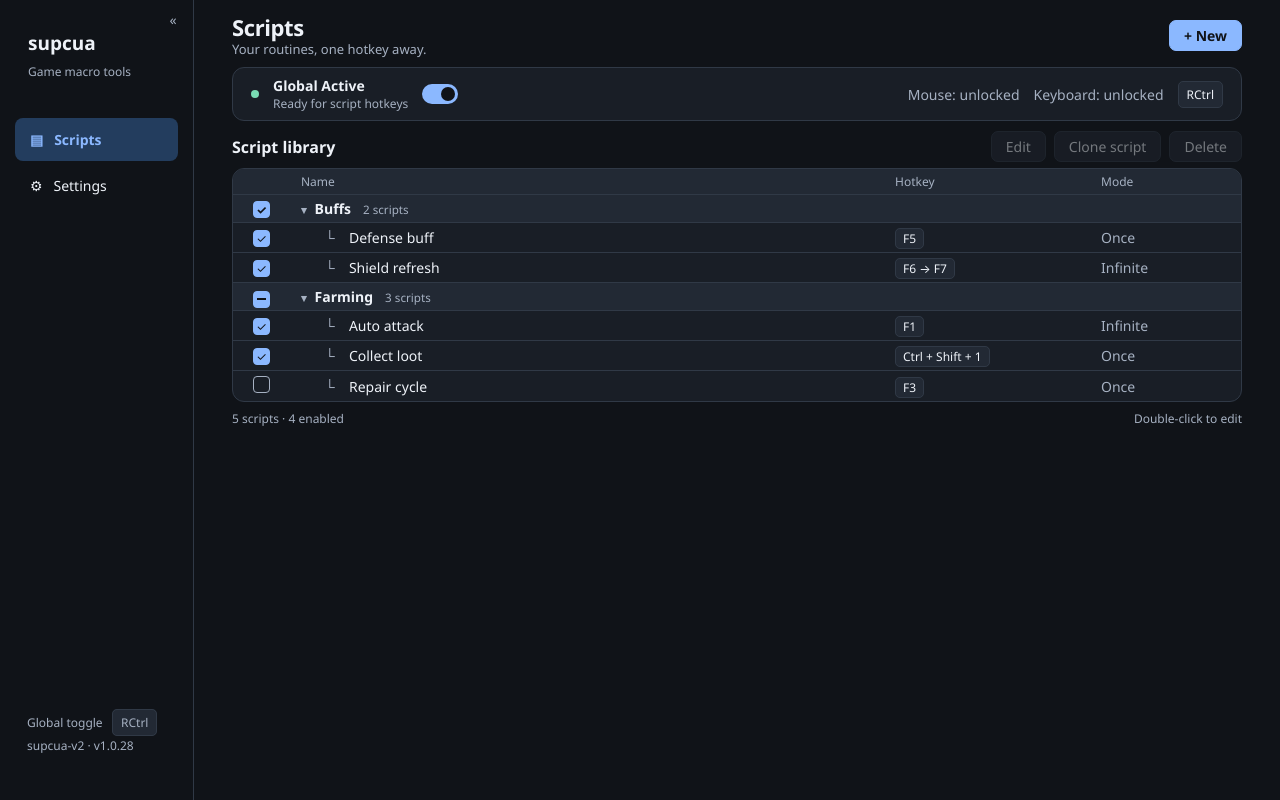
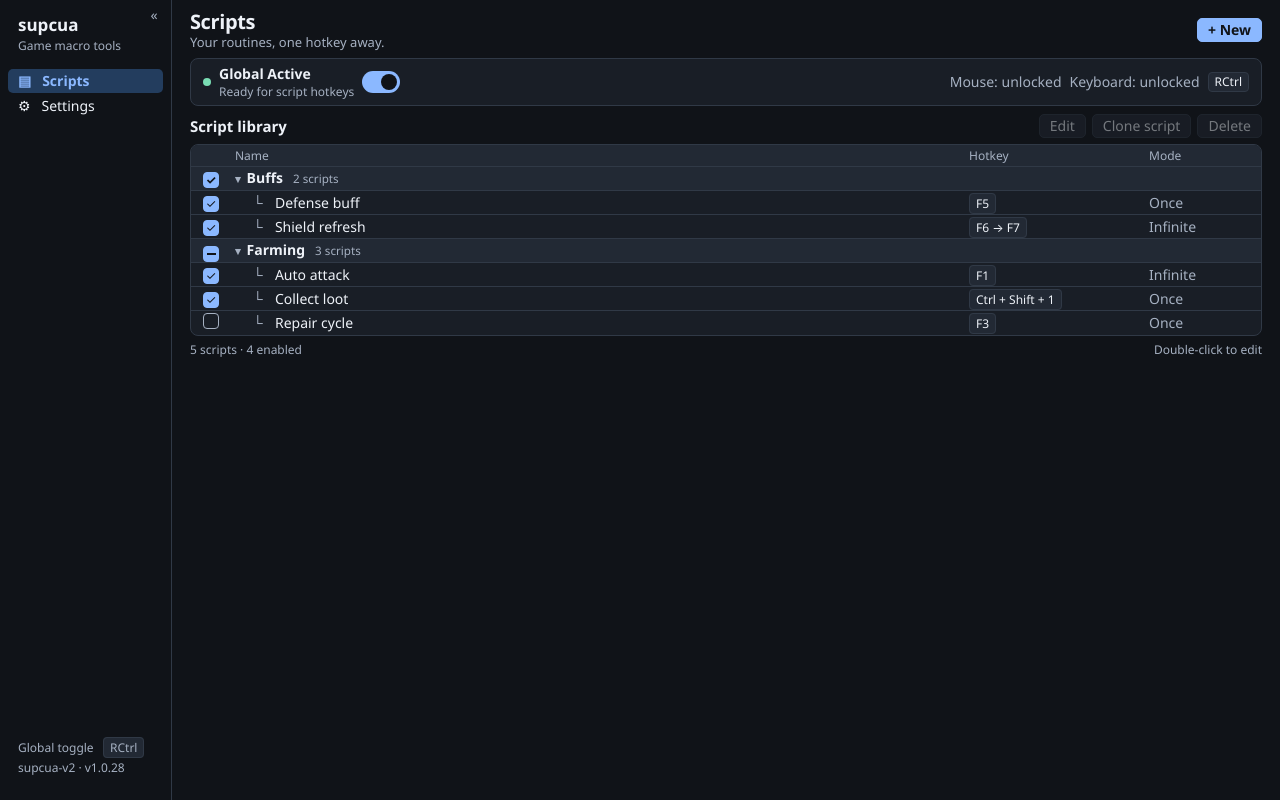
Before and after one commit to aceonline-tools/supcua-v2, a Svelte app in the folder frontend/: page / in a window 1280 px wide. Built offline with nearby package versions, Linux system fonts and the light colour scheme.

Commit message:
feat: very compact density tokens applied consistently across the sidebar, Scripts, Settings and the editor

```diff
--- a/frontend/src/app.css
+++ b/frontend/src/app.css
@@ -1,135 +1,128 @@
 *{box-sizing:border-box}
-:root{--font:'Segoe UI Variable','Segoe UI',system-ui,-apple-system,sans-serif}
+:root{--font:'Segoe UI Variable','Segoe UI',system-ui,-apple-system,sans-serif;--lh:20px;--row-h:24px;--th-h:22px;--ctl-h:24px;--ctl-px:10px;--chip-h:20px;--pad-x:12px;--pad-y:6px;--gap:8px;--radius:5px;--radius-card:8px}
 :root,:root[data-theme=dark]{color-scheme:dark;--bg:#101318;--surface:#191e26;--raised:#222934;--line:#303946;--text:#eef2f8;--muted:#a6b1c2;--accent:#8bb8ff;--on-accent:#101318;--selected:#233d5e;--green:#79dcb3;--danger:#ff8a8a;--shadow:0 16px 48px #0003}
 :root[data-theme=light]{color-scheme:light;--bg:#f3f6fb;--surface:#fff;--raised:#f2f5fa;--line:#dce3ee;--text:#19283b;--muted:#5c6b7e;--accent:#155db1;--on-accent:#fff;--selected:#e6efff;--green:#177a56;--danger:#b3261e;--shadow:0 16px 48px #22436612}
 html,body,#app{height:100%}
-body{margin:0;font-family:var(--font);font-size:14px;color:var(--text);background:var(--bg);overflow:hidden}
+body{margin:0;font-family:var(--font);font-size:14px;line-height:var(--lh);color:var(--text);background:var(--bg);overflow:hidden}
 button,input{font:inherit;color:inherit}
-button{border:1px solid var(--line);border-radius:7px;padding:9px 16px;background:var(--raised);white-space:nowrap;cursor:pointer}
+button{border:1px solid var(--line);border-radius:var(--radius);padding:1px var(--ctl-px);min-height:var(--ctl-h);background:var(--raised);white-space:nowrap;cursor:pointer}
 button:disabled{opacity:.45;cursor:default}
 button:focus-visible,input:focus-visible,[tabindex]:focus-visible{outline:2px solid var(--accent);outline-offset:1px}
 .primary{background:var(--accent);color:var(--on-accent);border-color:var(--accent);font-weight:650}
 .danger-text{color:var(--danger)}
 .muted{color:var(--muted)}
 .spacer{flex:1}
-kbd{font:12px var(--font);border:1px solid var(--line);border-radius:5px;padding:4px 8px;background:var(--raised);white-space:nowrap}
+kbd{font:12px/16px var(--font);border:1px solid var(--line);border-radius:4px;padding:1px 6px;background:var(--raised);white-space:nowrap}
 .app{height:100vh;display:flex;flex-direction:column}
-.shell{flex:1;min-height:0;display:grid;grid-template-columns:194px 1fr}
-.sidebar{border-right:1px solid var(--line);padding:30px 15px;display:flex;flex-direction:column;position:relative}
-.brand{font-size:19px;font-weight:650;margin:0 13px 7px}
-.sidebar .subtitle{font-size:12px;color:var(--muted);margin:0 13px 35px}
-.nav{display:flex;gap:13px;width:100%;text-align:left;border:0;background:none;padding:12px 15px;border-radius:8px;margin:3px 0}
-.side-toggle{position:absolute;top:6px;right:6px;width:28px;height:28px;padding:0;border:0;background:none;color:var(--muted);border-radius:6px;line-height:1}
+.shell{flex:1;min-height:0;display:grid;grid-template-columns:172px 1fr}
+.sidebar{border-right:1px solid var(--line);padding:14px 8px;display:flex;flex-direction:column;position:relative}
+.brand{font-size:17px;line-height:22px;font-weight:650;margin:0 10px 2px}
+.sidebar .subtitle{font-size:12px;line-height:16px;color:var(--muted);margin:0 10px 14px}
+.nav{display:flex;align-items:center;gap:8px;width:100%;text-align:left;border:0;background:none;padding:2px 10px;border-radius:var(--radius);margin:1px 0}
+.side-toggle{position:absolute;top:4px;right:6px;width:22px;min-height:22px;height:22px;padding:0;border:0;background:none;color:var(--muted);border-radius:var(--radius);line-height:1}
 .side-toggle:hover{background:var(--raised)}
-.shell.collapsed{grid-template-columns:58px 1fr}
-.sidebar.collapsed{padding:42px 7px 30px;align-items:center}
-.sidebar.collapsed .side-toggle{right:15px}
-.sidebar.collapsed .nav{width:40px;height:40px;padding:0;justify-content:center;align-items:center;gap:0}
+.shell.collapsed{grid-template-columns:46px 1fr}
+.sidebar.collapsed{padding:30px 7px 14px;align-items:center}
+.sidebar.collapsed .side-toggle{right:12px}
+.sidebar.collapsed .nav{width:32px;padding:0;justify-content:center;gap:0}
 .nav.active{background:var(--selected);color:var(--accent);font-weight:600}
-.sidebar footer{font-size:12px;color:var(--muted);padding:12px;line-height:1.9}
-main{padding:28px 38px 24px;min-width:0;overflow-y:auto}
-h1{font-size:30px;font-weight:650;letter-spacing:-.8px;margin:0 0 9px}
-h2{font-size:16px;font-weight:650;margin:0}
-.page-head{display:flex;align-items:center;justify-content:space-between;margin-bottom:26px}
-.page-head p{margin:0;color:var(--muted)}
-main:has(>.page-head.dense){padding:14px 38px}
-.page-head.dense{margin-bottom:10px}
-.page-head.dense h1{font-size:22px;line-height:26px;margin:0 0 1px;letter-spacing:-.4px}
-.page-head.dense p{font-size:13px;line-height:16px}
-.page-head.dense button{padding:5px 14px}
-.card{background:var(--surface);border:1px solid var(--line);border-radius:12px}
-.status{display:flex;align-items:center;padding:8px 18px;gap:14px;margin-bottom:10px}
+.sidebar footer{font-size:12px;color:var(--muted);padding:8px 10px;line-height:20px}
+main{padding:10px 18px 10px;min-width:0;overflow-y:auto}
+h1{font-size:20px;line-height:24px;font-weight:650;letter-spacing:-.4px;margin:0}
+h2{font-size:15px;line-height:20px;font-weight:650;margin:0}
+.page-head{display:flex;align-items:center;justify-content:space-between;margin-bottom:8px}
+.page-head p{margin:0;color:var(--muted);font-size:13px;line-height:16px}
+.card{background:var(--surface);border:1px solid var(--line);border-radius:var(--radius-card)}
+.status{display:flex;align-items:center;padding:5px var(--pad-x);gap:var(--gap);margin-bottom:8px}
 .dot{width:8px;height:8px;border-radius:50%;background:var(--muted);display:inline-block}
 .dot.on{background:var(--green)}
-.hint{font-size:12px;margin-top:0}
-.switch{width:36px;height:20px;padding:0;border:0;background:var(--accent);border-radius:20px;position:relative;flex-shrink:0}
-.switch:after{content:'';position:absolute;right:3px;top:3px;width:14px;height:14px;background:var(--on-accent);border-radius:50%}
+.hint{font-size:12px;line-height:16px;margin-top:0}
+.switch{width:38px;height:22px;min-height:22px;padding:0;border:0;background:var(--accent);border-radius:22px;position:relative;flex-shrink:0}
+.switch:after{content:'';position:absolute;right:3px;top:3px;width:16px;height:16px;background:var(--on-accent);border-radius:50%}
 .switch[aria-checked=false]{background:var(--line)}
 .switch[aria-checked=false]:after{right:auto;left:3px;background:var(--muted)}
-.toolbar{display:flex;gap:8px;margin:0 0 6px;align-items:center}
-.toolbar button{padding:5px 14px}
+.toolbar{display:flex;gap:6px;margin:0 0 6px;align-items:center}
 .table{overflow:hidden}
-.tr{display:grid;grid-template-columns:48px 1fr 206px 120px;align-items:center;min-height:30px;border-bottom:1px solid var(--line);padding:0 20px}
+.tr{display:grid;grid-template-columns:32px 1fr 180px 100px;align-items:center;min-height:var(--row-h);line-height:var(--lh);border-bottom:1px solid var(--line);padding:0 var(--pad-x)}
 .tr:last-child{border:0}
-.th{min-height:26px;font-size:12px;color:var(--muted);background:var(--raised)}
-.group{background:var(--raised);min-height:28px;font-weight:650}
-.group small{font-weight:400;margin-left:12px;color:var(--muted)}
-.chev{border:0;background:none;padding:2px 8px 2px 0;color:var(--muted);font-size:11px}
+.th{min-height:var(--th-h);font-size:12px;line-height:16px;color:var(--muted);background:var(--raised)}
+.group{background:var(--raised);min-height:var(--row-h);font-weight:650}
+.group small{font-weight:400;margin-left:10px;color:var(--muted)}
+.chev{border:0;background:none;padding:0 6px 0 0;min-height:22px;color:var(--muted);font-size:11px}
 .selected{background:var(--selected)}
 .row{cursor:default}
-.row kbd{padding:1px 7px}
-.row .name{display:flex;align-items:center;gap:10px;min-width:0}
-.row .name.tree{padding-left:24px}
+.row .name{display:flex;align-items:center;gap:8px;min-width:0}
+.row .name.tree{padding-left:18px}
 .row .name.tree:before{content:'└';color:var(--muted);margin-right:4px}
-.badge-unsaved{font-size:11px;color:var(--danger);border:1px solid var(--danger);border-radius:5px;padding:1px 6px}
-.link{border:0;background:none;padding:0;font-size:11px;color:var(--accent);text-decoration:underline}
-.cb{appearance:none;margin:0;width:17px;height:17px;border:1px solid var(--muted);border-radius:4px;display:inline-grid;place-content:center;background:none;cursor:pointer}
+.badge-unsaved{font-size:11px;line-height:14px;color:var(--danger);border:1px solid var(--danger);border-radius:4px;padding:0 5px}
+.link{border:0;background:none;padding:0 4px;min-height:22px;font-size:11px;color:var(--accent);text-decoration:underline}
+.cb{appearance:none;margin:0;width:16px;height:16px;border:1px solid var(--muted);border-radius:4px;display:inline-grid;place-content:center;background:none;cursor:pointer}
 .cb:checked,.cb:indeterminate{background:var(--accent);border-color:var(--accent)}
 .cb:checked:after{content:'✓';font-size:12px;color:var(--on-accent);line-height:1}
 .cb:indeterminate:after{content:'';width:9px;height:2px;background:var(--on-accent)}
-.table-foot{margin-top:8px;display:flex;gap:22px;font-size:12px;color:var(--muted)}
-.empty{padding:56px 24px;text-align:center}
-.empty p{color:var(--muted);margin:8px 0 20px}
-.banner{margin:0 0 16px;padding:10px 14px;border:1px solid var(--danger);border-radius:8px;color:var(--danger);display:flex;gap:12px;align-items:center}
-.banner button{margin-left:auto;padding:3px 10px}
-.settings-card{margin-bottom:18px}
-.section-title{padding:19px 22px;border-bottom:1px solid var(--line)}
-.setting-row{display:flex;align-items:center;gap:20px;justify-content:space-between;padding:18px 22px}
+.table-foot{margin-top:6px;display:flex;gap:16px;font-size:12px;line-height:16px;color:var(--muted)}
+.empty{padding:24px;text-align:center}
+.empty p{color:var(--muted);margin:4px 0 10px}
+.banner{margin:0 0 8px;padding:4px 10px;border:1px solid var(--danger);border-radius:var(--radius);color:var(--danger);display:flex;gap:var(--gap);align-items:center}
+.banner button{margin-left:auto}
+.settings-card{margin-bottom:8px}
+.section-title{padding:5px var(--pad-x);border-bottom:1px solid var(--line)}
+.setting-row{display:flex;align-items:center;gap:var(--gap);justify-content:space-between;padding:var(--pad-y) var(--pad-x)}
 .setting-row+.setting-row{border-top:1px solid var(--line)}
-.setting-row p{font-size:12px;color:var(--muted);margin:6px 0 0}
-.setting-row .ctl{display:flex;align-items:center;gap:10px}
-.tag{font-size:11px;color:var(--muted);border:1px solid var(--line);border-radius:5px;padding:1px 6px;margin-left:8px;font-weight:400}
+.setting-row p{font-size:12px;line-height:16px;color:var(--muted);margin:0}
+.setting-row .ctl{display:flex;align-items:center;gap:8px}
+.tag{font-size:11px;line-height:14px;color:var(--muted);border:1px solid var(--line);border-radius:4px;padding:0 5px;margin-left:8px;font-weight:400}
 .tag.pending{color:var(--accent);border-color:var(--accent)}
-.segments{display:flex;border:1px solid var(--line);padding:3px;border-radius:8px;gap:4px}
-.segments button{border:0;background:none;padding:7px 16px;font-size:13px;border-radius:5px}
+.segments{display:flex;border:1px solid var(--line);padding:1px;border-radius:var(--radius);gap:2px}
+.segments button{border:0;background:none;padding:0 12px;min-height:22px;font-size:13px;border-radius:4px}
 .segments .chosen{background:var(--selected);color:var(--accent)}
-.input{min-height:35px;width:220px;border:1px solid var(--line);border-radius:6px;background:var(--bg);padding:8px 10px}
+.input{min-height:var(--ctl-h);width:200px;border:1px solid var(--line);border-radius:var(--radius);background:var(--bg);padding:1px 8px;line-height:var(--lh)}
 .input.invalid{border-color:var(--danger)}
-.err{color:var(--danger);font-size:12px;margin-top:6px}
+.err{color:var(--danger);font-size:12px;line-height:16px;margin-top:2px}
 .modal-back{position:fixed;inset:0;background:#0007;display:grid;place-items:center}
-.dialog{width:380px;border:1px solid var(--line);border-radius:10px;background:var(--surface);box-shadow:var(--shadow);overflow:hidden}
-.dialog-title{background:var(--raised);padding:14px 17px;font-size:13px;font-weight:600}
-.dialog-body{padding:20px}
-.dialog-footer{display:flex;justify-content:flex-end;gap:8px;padding:0 20px 20px}
-.toast{position:fixed;bottom:16px;right:16px}
+.dialog{width:380px;border:1px solid var(--line);border-radius:var(--radius-card);background:var(--surface);box-shadow:var(--shadow);overflow:hidden}
+.dialog-title{background:var(--raised);padding:6px var(--pad-x);font-size:13px;font-weight:600}
+.dialog-body{padding:var(--pad-x)}
+.dialog-footer{display:flex;justify-content:flex-end;gap:6px;padding:0 var(--pad-x) var(--pad-x)}
+.toast{position:fixed;bottom:12px;right:12px}
 .accent{color:var(--accent)}
-.small{font-size:12px;line-height:1.8;margin-top:20px}
-.small.tight{font-size:11px;margin-top:7px;line-height:1.4}
+.small{font-size:12px;line-height:16px;margin-top:8px}
+.small.tight{font-size:11px;margin-top:4px;line-height:14px}
 .center-page{height:100vh;display:grid;place-items:center}
 .dialog.license{width:420px}
 .dialog.wide{width:560px}
-.inline{display:flex;align-items:center;gap:8px}
+.inline{display:flex;align-items:center;gap:6px}
 .inline .input{flex:1;width:auto}
 .input.full{width:100%}
 .raw{height:320px;font:12px ui-monospace,Consolas,monospace;resize:none}
-.progress{height:6px;border-radius:6px;background:var(--line);margin-top:14px;overflow:hidden}
+.progress{height:6px;border-radius:6px;background:var(--line);margin-top:10px;overflow:hidden}
 .progress span{display:block;height:100%;background:var(--accent)}
-.editor-main{height:100vh;overflow-y:auto;padding:25px 30px 16px}
-.editor-main .page-head{margin-bottom:19px}
-.indicator{font-size:12px;color:var(--danger)}
+.editor-main{height:100vh;overflow-y:auto;padding:10px 14px 8px}
+.editor-main .page-head{margin-bottom:8px}
+.indicator{font-size:12px;line-height:16px;color:var(--danger)}
 .indicator.ok{color:var(--green)}
-.editor-grid{display:grid;grid-template-columns:270px 365px 1fr;gap:17px}
-.editor-card{padding:16px}
-.editor-card h3,.action-list h3{font-size:14px;margin:0 0 13px}
-.field{margin:13px 0}
-.field>label,.field>.lbl{display:block;font-size:12px;color:var(--muted);margin-bottom:7px}
-.radio-line{display:flex;gap:16px;font-size:13px}
-.radio-line label{display:flex;gap:6px;align-items:center}
-.hk{display:flex;align-items:center;gap:8px;flex:1}
+.editor-grid{display:grid;grid-template-columns:260px 340px 1fr;gap:8px}
+.editor-card{padding:8px 10px}
+.editor-card h3,.action-list h3{font-size:14px;line-height:20px;margin:0 0 4px}
+.field{margin:6px 0}
+.field>label,.field>.lbl{display:block;font-size:12px;line-height:16px;color:var(--muted);margin-bottom:2px}
+.radio-line{display:flex;gap:12px;font-size:13px;line-height:20px}
+.radio-line label{display:flex;gap:6px;align-items:center;min-height:22px}
+.hk{display:flex;align-items:center;gap:6px;flex:1}
 .hk-field{text-align:left;display:flex;align-items:center;cursor:pointer;width:100%}
 .hk-field.capturing,.input.invalid{border-color:var(--accent)}
-.builder section{margin-bottom:11px}
-.builder h3{margin-bottom:9px}
-.builder h3.side{margin:0;width:52px}
-.builder button{padding:6px 5px;font-size:12px}
-.builder .input{min-height:31px;padding:6px 9px;width:auto}
+.builder section{margin-bottom:6px}
+.builder h3{margin-bottom:4px}
+.builder h3.side{margin:0;width:44px}
+.builder button{padding:1px 5px;font-size:12px;line-height:18px}
+.builder .input{padding:1px 8px;width:auto}
 .builder .inline .input{flex:1;min-width:0}
-.button-grid{display:grid;grid-template-columns:1fr 1fr;gap:6px}
+.button-grid{display:grid;grid-template-columns:1fr 1fr;gap:4px}
 .action-list{padding:0;overflow:hidden;display:flex;flex-direction:column;align-self:start}
-.action-list h3{padding:19px 19px 0;margin:0 0 13px}
-.action-list .list{flex:1;min-height:0;max-height:470px;overflow-y:auto}
-.action-row{display:flex;align-items:center;gap:14px;padding:15px 13px;border-bottom:1px solid var(--line);font-size:13px;cursor:default}
-.num{font:12px ui-monospace,Consolas,monospace;color:var(--muted)}
-.action-tools{display:flex;gap:5px;padding:15px}
-.action-tools button{font-size:12px;padding:8px 12px}
-.editor-foot{display:flex;align-items:center;margin-top:12px}
+.action-list h3{padding:8px 10px 0;margin:0 0 4px}
+.action-list .list{flex:1;min-height:0;max-height:420px;overflow-y:auto}
+.action-row{display:flex;align-items:center;gap:10px;padding:2px 10px;min-height:var(--row-h);border-bottom:1px solid var(--line);font-size:13px;line-height:var(--lh);cursor:default}
+.num{font:12px/16px ui-monospace,Consolas,monospace;color:var(--muted)}
+.action-tools{display:flex;gap:4px;padding:8px 10px}
+.action-tools button{font-size:12px;padding:1px 10px}
+.editor-foot{display:flex;align-items:center;margin-top:8px}
--- a/frontend/src/components/Scripts.svelte
+++ b/frontend/src/components/Scripts.svelte
@@ -12,7 +12,7 @@
   const failed = $derived(Object.keys(store.unsaved).length);
 </script>
 
-<div class="page-head dense">
+<div class="page-head">
   <div><h1>Scripts</h1><p>Your routines, one hotkey away.</p></div>
   <button class="primary" onclick={() => store.openNew()}>+ New</button>
 </div>
```
